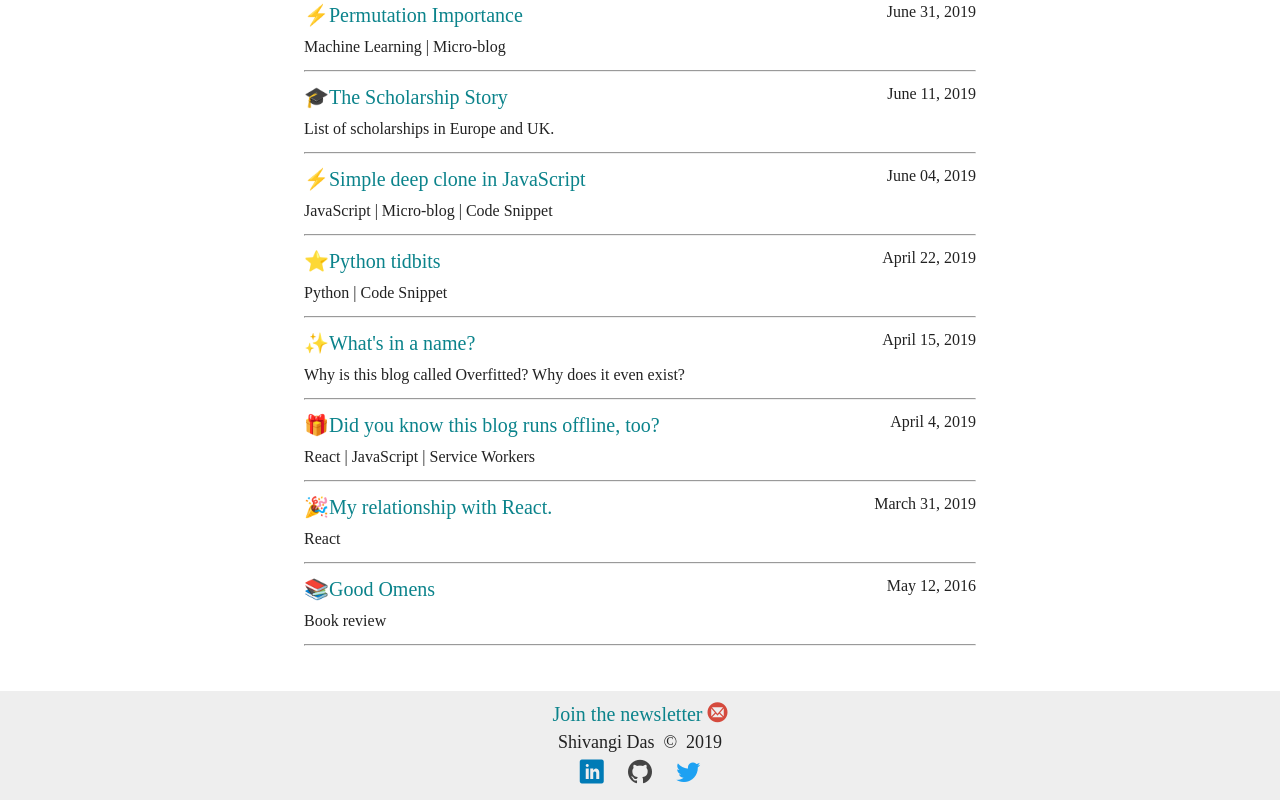
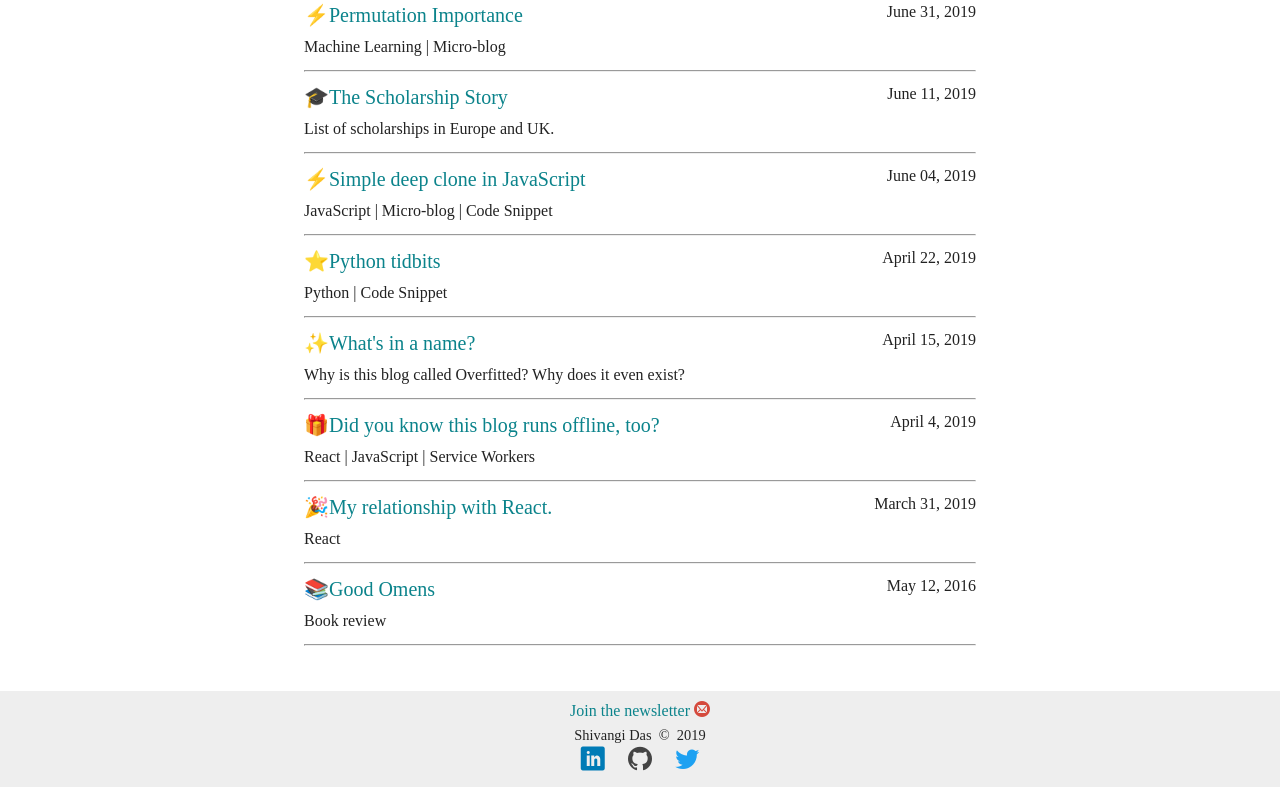
Before and after one commit to shivangidas/blog, a React (Create React App) app: page / in a window 1280 px wide. Shown: the part 819-1619 px from the top of the page. Built offline with nearby package versions, Linux system fonts and the light colour scheme.

Commit message:
the footer is finally fixed

```diff
--- a/src/components/App.js
+++ b/src/components/App.js
@@ -22,6 +22,7 @@ class App extends Component {
   render() {
     return (
       <HashRouter>
+        <>
           <div className="wrapper">
             <main>
               <div id="not-snackbar">Some text here</div>
@@ -43,8 +44,10 @@ class App extends Component {
               <Route path="/Overstory" component={Post14} />
               <Route path="/GoodOmens" component={Post15} />
             </main>
+            <div className="push"></div>
+          </div>
           <Footer />
-        </div>
+        </>
       </HashRouter>
     );
   }
--- a/src/styles/index.css
+++ b/src/styles/index.css
@@ -1,3 +1,8 @@
+html,
+body,
+#root {
+  height: 100%;
+}
 body {
   margin: 0;
   padding: 0;
@@ -57,12 +62,13 @@ button.disabled {
   color: var(--textDisabled);
 }
 .wrapper {
-  min-height: 100vh;
+  min-height: 100%;
   /* display: flex;
   flex-direction: column;
   justify-content: center; */
   font-size: calc(10px + 2vmin);
   line-height: 1.5;
+  margin-bottom: -100px;
 }
 main {
   /* flex: 1; */
@@ -109,6 +115,11 @@ footer {
   background-color: var(--bgFooter);
   padding: 0.5rem 0;
   margin-top: 2%;
+  height: 80px;
+  line-height: 1.5em;
+}
+.push {
+  height: 100px;
 }
 #copyright {
   font-size: 90%;
```
Lines whose indentation alone changed are shown as unchanged.
